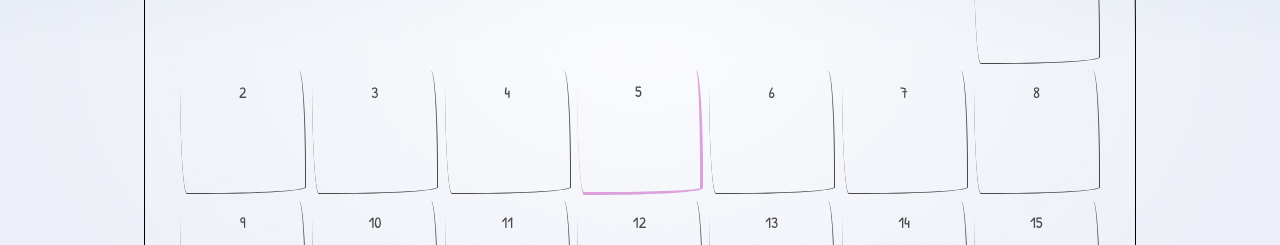
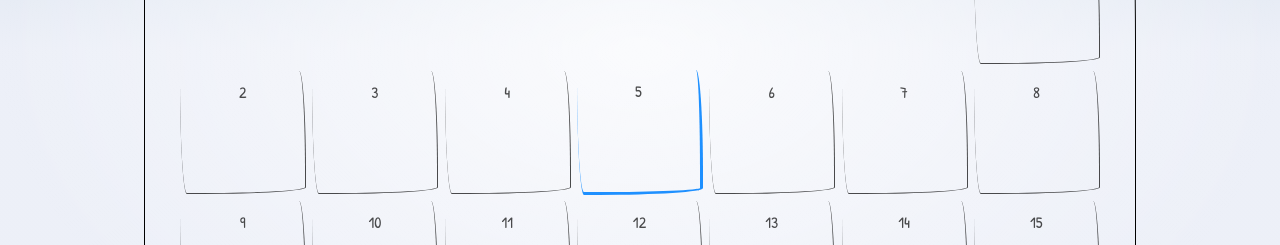
Before and after one commit to Devansh-Walia/calendraw, a SvelteKit app: page /calender in a window 1280 px wide. Shown: the part 349-594 px from the top of the page. Built offline with nearby package versions, Linux system fonts and the light colour scheme.

Commit message:
refactor: Update calendar page to have current date selected in dodger blue

```diff
--- a/src/routes/calender/+page.svelte
+++ b/src/routes/calender/+page.svelte
@@ -1,4 +1,5 @@
 <script lang="ts">
+    import Canvas from '../../components/canvas.svelte';
     import { dayNames, monthNames } from '../../utils/constants';
     import type { Day } from '../../utils/types';
 
@@ -52,7 +53,9 @@
     {#each days as day}
         <div
             class="day {day.enabled ? 'crooked' : ''} {day.date.getDate() ===
-            now.getDate()
+                now.getDate() &&
+            day.date.getMonth() === now.getMonth() &&
+            day.date.getFullYear() === now.getFullYear()
                 ? 'is-active'
                 : ''}"
         >
@@ -97,7 +100,7 @@
     }
 
     .is-active {
-        border-color: plum;
+        border-color: dodgerblue;
         border-width: 3px;
     }
 
```
